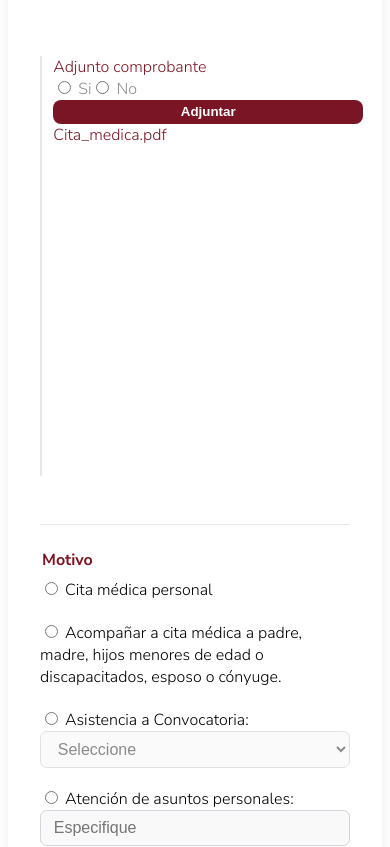
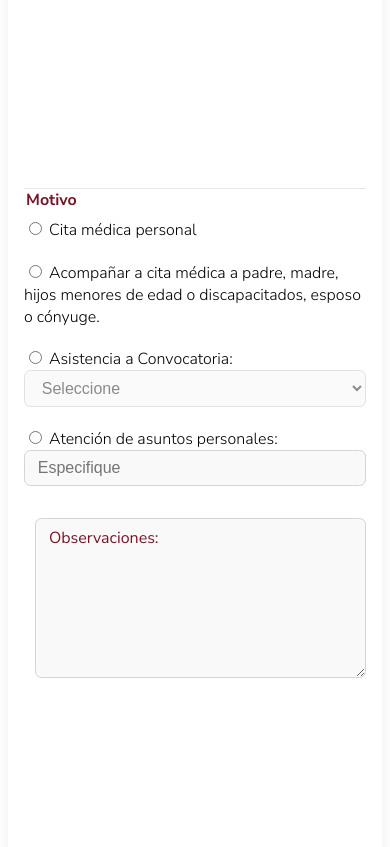
Before and after one commit to JosDev26/mipp-web, a Next.js app: page /justificationform in a window 390 px wide. Shown: the part 2440-3287 px from the top of the page. Built offline with nearby package versions, Linux system fonts and the light colour scheme.

Commit message:
ajustes form reporte y justificacion

```diff
--- a/src/app/justificationform/justification.css
+++ b/src/app/justificationform/justification.css
@@ -1,4 +1,4 @@
-@import url('https://fonts.googleapis.com/css2?family=Nunito+Sans:wght@300;400;700&display=swap');
+@import url('https://fonts.googleapis.com/css2?family=Nunito+Sans:ital,opsz,wght@0,6..12,200..1000;1,6..12,200..1000&display=swap');
 
 body {
     font-family: 'Nunito Sans', sans-serif;
@@ -71,33 +71,45 @@ body {
     font-weight: 700;
     color: #000;
 }
+#applicant-info input[type="text"], #permission-info select {
+    width: 15%;
+}
 
-#applicant-info input[type="text"], #justification-info select {
-    width: 15%;
+#justification-info {
+    padding: 3% 0 .5% 0;
 }
 
 .justification-form {
     display: flex;
     flex-direction: column;
-    gap: 1.5rem;
 }
 
 .row {
     display: flex;
     flex-wrap: wrap;
     gap: 1.2rem 2rem; /* vertical y horizontal */
-    align-items: stretch;
+    align-items: flex-end;
     width: 100%;
 }
 
-.form-row,
-.row {
-    margin-top: 1.2rem;
+#justification-info select{
+    width: 15%;
 }
 
-.form-row:first-of-type,
-.row:first-of-type {
-    margin-top: 1.5rem;
+.attach-button{
+    background: #791524;
+    color: #fff;
+    border: none;
+    border-radius: 0.5rem;
+    padding: 0.5rem 2.5rem;
+    font-size: .8rem;
+    font-weight: 600;
+    cursor: pointer;
+    transition: background 0.2s;
+}
+
+.attach-button:hover {
+    background: #5e111d;
 }
 
 .form-row label,
@@ -211,18 +223,6 @@ legend {
     margin-bottom: 0.5rem;
 }
 
-#note-section {
-    border-left: none;      /* Quita el borde izquierdo */
-    padding-left: 0;        /* Quita el padding izquierdo */
-    height: min-content;
-}
-
-.radio-groupmini{
-    display: flex;
-    flex-direction: column;
-}
-
-
 .radio-group {
     display: flex;
     flex-direction: column;
@@ -241,58 +241,6 @@ legend {
 .radio-group label {
     max-inline-size: 100%;
     max-height: min-content;
-}
-
-.radio-groupmini {
-    display: flex;
-    color: #8b8b8b;
-}
-.radio-groupmini span {
-    display: flex;
-    color: #791524;
-}
-
-.attach-button {
-    background: #791524;
-    color: #fff;
-    border: none;
-    border-radius: 0.5rem;
-    padding: 0.3rem 1.5rem;
-    font-weight: 600;
-    cursor: pointer;
-    transition: background 0.2s;
-}
-
-.attach-button:hover {
-    background: #5e111d;
-}
-
-.radio-group input[type="text"] {
-    width: 50%;
-}
-
-.radio-group select {
-    width: 15%;
-}
-
-.radio-group label {
-    max-inline-size: 100%;
-    max-height: min-content;
-}
-
-#observations-section {
-    width: 40%;
-    /* Si está dentro de un grupo, asegúrate que el grupo también tenga width: 100% */
-    max-width: none; /* Elimina cualquier restricción de ancho */
-    box-sizing: border-box;
-    border-left: 2px solid #e5e7eb;
-    padding-left: 1.5rem;
-    margin-top: 0; /* Elimina margen superior */
-    margin-bottom: 0; /* Elimina margen inferior */
-}
-
-#observations-section ::placeholder{
-    color: #791524;
 }
 
 /* Agrupa ambos en un contenedor */
@@ -330,6 +278,7 @@ fieldset.form-row,
     color: #791524;
 }
 
+/* ---- Final row alignment ---- */
 .form-end {
     display: flex;
     align-items: center;
@@ -377,7 +326,7 @@ fieldset.form-row,
 }
 
 @media (max-width: 900px) {
-    .permission-form-container {
+    .justification-form-container {
         padding: 1rem;
         max-width: 100%;
     }
@@ -394,6 +343,7 @@ fieldset.form-row,
     #note-section {
         width: 100% !important;
         padding-left: 0.7rem !important;
+        border-left: 0 !important;
     }
     .form-title {
         font-size: 1.2rem;
@@ -403,6 +353,8 @@ fieldset.form-row,
         flex-direction: column !important;
         gap: 0.7rem !important;
         margin-top: 1rem;
+        align-items: stretch !important;
+        text-align: left !important;
     }
     .form-end input[type="text"] {
         width: 100% !important;
@@ -419,4 +371,10 @@ fieldset.form-row,
     .logos {
         gap: 1rem;
     }
+    fieldset.form-row,
+    #observations-section {
+        min-width: 0 !important;
+        max-width: 100% !important;
+        margin: 0 !important;
+    }
 }
--- a/src/app/reportform/reportform.css
+++ b/src/app/reportform/reportform.css
@@ -163,6 +163,10 @@ form > div:last-of-type span {
     font-size: 1rem;
 }
 
+.filled {
+    color: #000 !important;
+}
+
 button[type="submit"] {
     background: #791524;
     color: #fff;
```
Also changed, not shown: src/app/reportform/page.js (+17 -4 lines).
